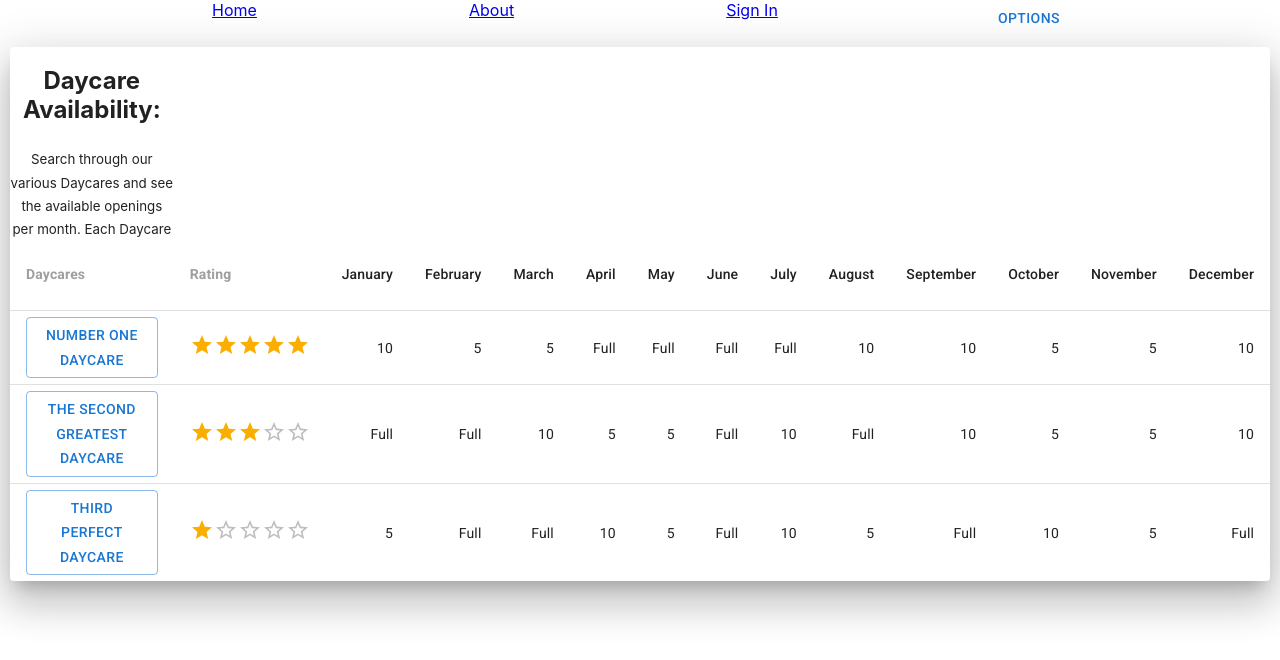
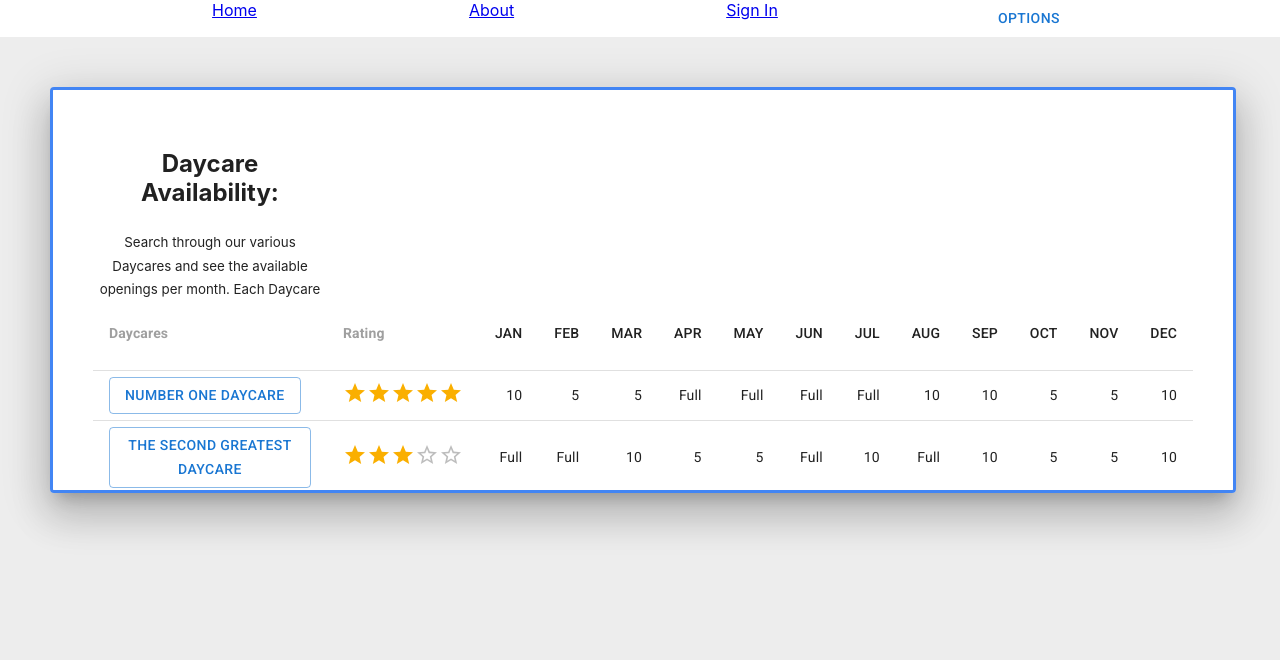
Before and after one commit to bijon7/onestop-daycare, a React (Create React App) app in the folder frontend/: page /daycares in a window 1280 px wide. Shown: the top 660 px of the page. Built offline with nearby package versions, Linux system fonts and the light colour scheme; no server answers.

Commit message:
fix styling on calendar page

```diff
--- a/frontend/src/pages/DaycareSchedules.jsx
+++ b/frontend/src/pages/DaycareSchedules.jsx
@@ -51,31 +51,32 @@ export default function DaycareSchedules() {
 
   return (
     <div className="daycare-table">
-      <TableContainer component={Paper} elevation={24}>
+      <TableContainer className="table" component={Paper} elevation={24}>
+        <div className="table2">
           <Table sx={{ minWidth: 650 }} size="small" aria-label="a dense table">
             <TableHead>
               <TableRow>
-              <h2>Daycare Availability: </h2>
+                <h2 id="title">Daycare Availability: </h2>
                 <sub>Search through our various Daycares and see the available openings per month. Each Daycare</sub>
               </TableRow>
               <TableRow>
                 <TableCell><h4>Daycares</h4></TableCell>
                 <TableCell><h4>Rating</h4></TableCell>
-              <TableCell align="right">January</TableCell>
-              <TableCell align="right">February</TableCell>
-              <TableCell align="right">March</TableCell>
-              <TableCell align="right">April</TableCell>
-              <TableCell align="right">May</TableCell>
-              <TableCell align="right">June</TableCell>
-              <TableCell align="right">July</TableCell>
-              <TableCell align="right">August</TableCell>
-              <TableCell align="right">September</TableCell>
-              <TableCell align="right">October</TableCell>
-              <TableCell align="right">November</TableCell>
-              <TableCell align="right">December</TableCell>
+                <TableCell align="right">JAN</TableCell>
+                <TableCell align="right">FEB</TableCell>
+                <TableCell align="right">MAR</TableCell>
+                <TableCell align="right">APR</TableCell>
+                <TableCell align="right">MAY</TableCell>
+                <TableCell align="right">JUN</TableCell>
+                <TableCell align="right">JUL</TableCell>
+                <TableCell align="right">AUG</TableCell>
+                <TableCell align="right">SEP</TableCell>
+                <TableCell align="right">OCT</TableCell>
+                <TableCell align="right">NOV</TableCell>
+                <TableCell align="right">DEC</TableCell>
               </TableRow>
             </TableHead>
-          <TableBody>
+            <TableBody className="data">
               {testRows.map((row) => (
                 <TableRow
                   key={row.daycare_id}
@@ -103,6 +104,7 @@ export default function DaycareSchedules() {
               ))}
             </TableBody>
           </Table>
+        </div>
       </TableContainer>
     </div>
   );
--- a/frontend/src/pages/DaycareSchedules.scss
+++ b/frontend/src/pages/DaycareSchedules.scss
@@ -1,3 +1,18 @@
 .daycare-table {
-  padding: 10px
+  padding: 50px;
+  background-color: #ededed;
+  height: 100vh;
 }
+
+.table {
+  border: 3px solid rgb(66, 133, 244);
+  height: 50%;
+}
+
+.table2 {
+  padding: 40px;
+}
+
+.data {
+  width: 80%;
+}
```
Lines whose indentation alone changed are shown as unchanged.
